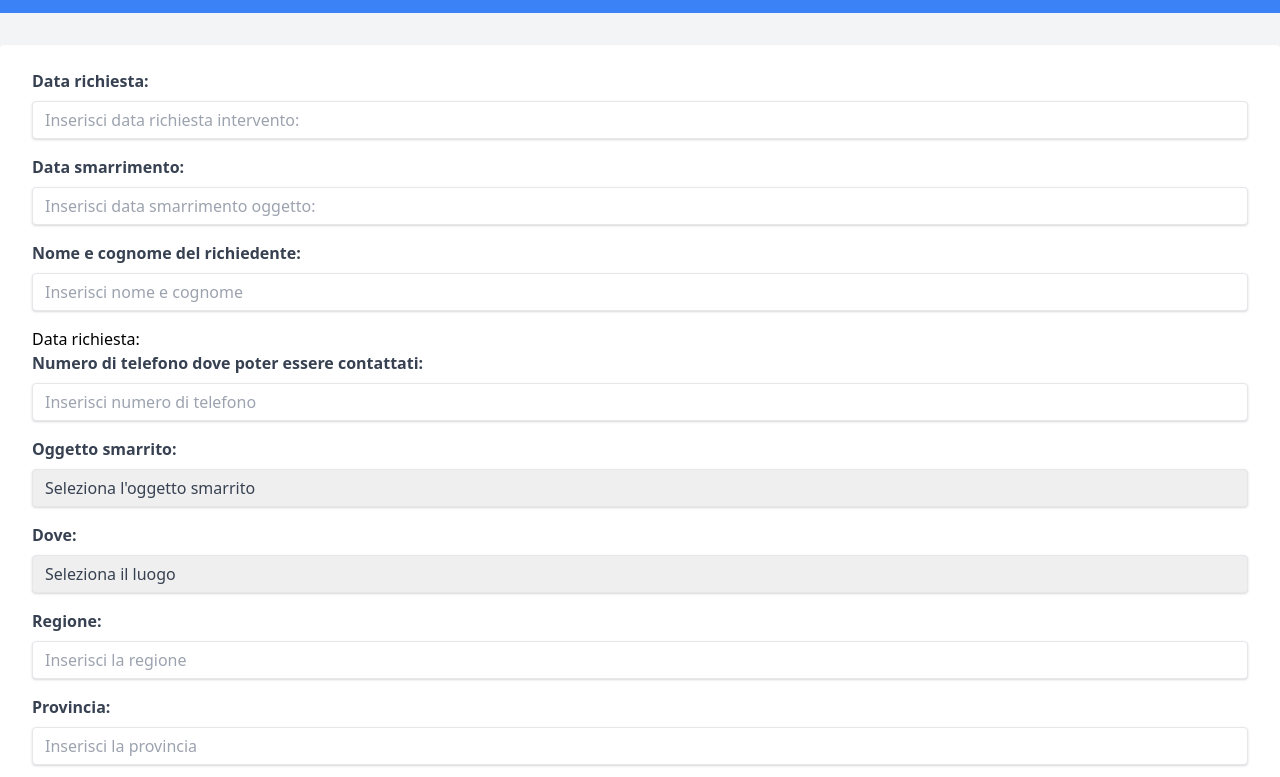
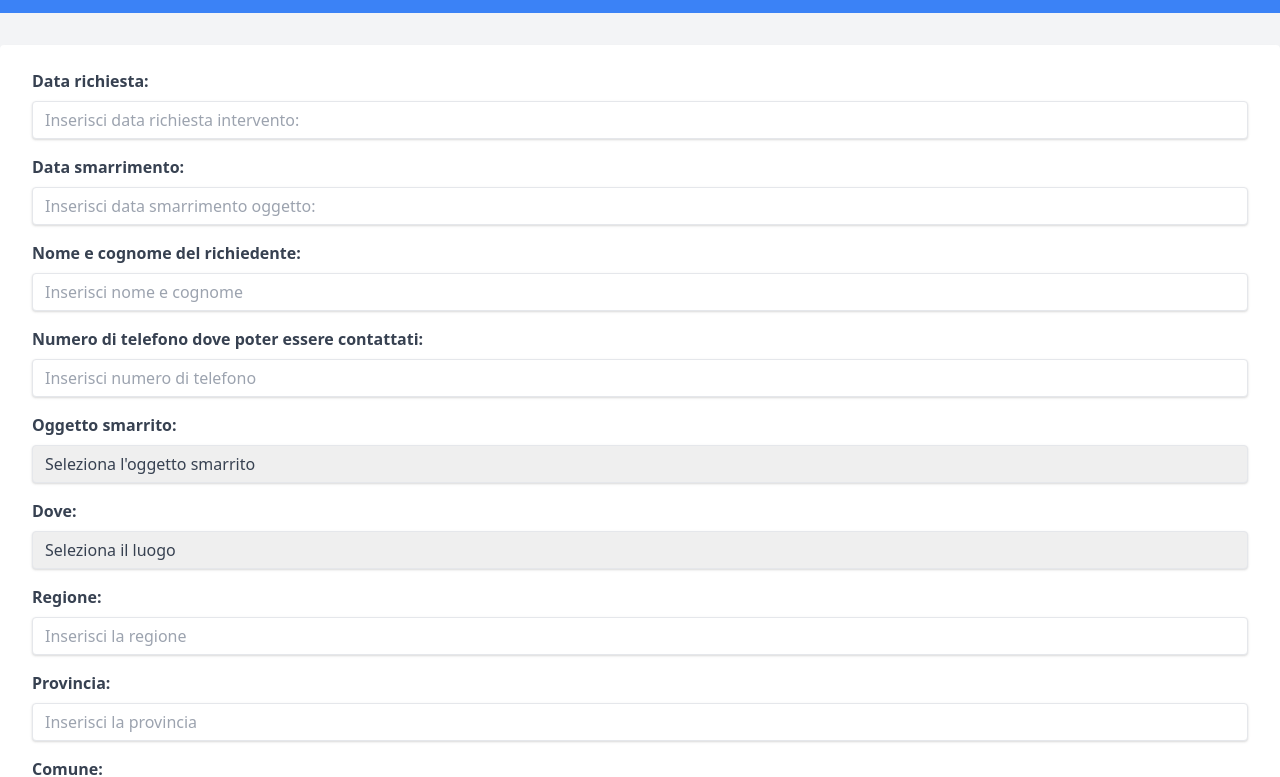
Before and after one commit to portovenerese/SOS3, a plain HTML site: page index.html in a window 1280 px wide. Shown: the part 51-828 px from the top of the page. Drawn offline with nearby package versions, Linux system fonts and the light colour scheme.

Commit message:
Update index.html

```diff
--- a/index.html
+++ b/index.html
@@ -31,7 +31,6 @@
         <label class="block text-gray-700 font-bold mb-2" for="name">Nome e cognome del richiedente:</label>
         <input class="shadow appearance-none border rounded w-full py-2 px-3 text-gray-700 leading-tight focus:outline-none focus:shadow-outline" id="name" type="text" name="Nome e cognome del richiedente" placeholder="Inserisci nome e cognome" required>
       </div>
-Data richiesta:
       <div class="mb-4">
         <label class="block text-gray-700 font-bold mb-2" for="phone">Numero di telefono dove poter essere contattati:</label>
         <input class="shadow appearance-none border rounded w-full py-2 px-3 text-gray-700 leading-tight focus:outline-none focus:shadow-outline" id="phone" type="tel" name="Numero di telefono" placeholder="Inserisci numero di telefono" required>
```
